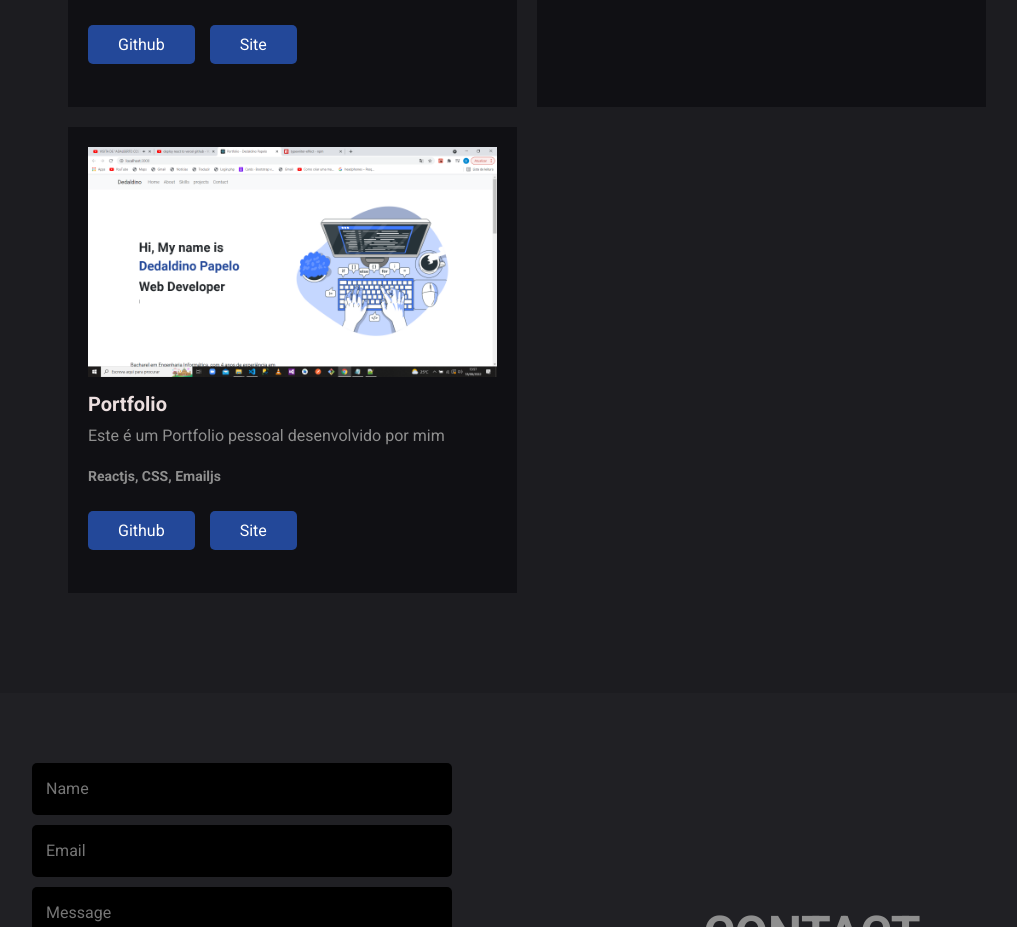
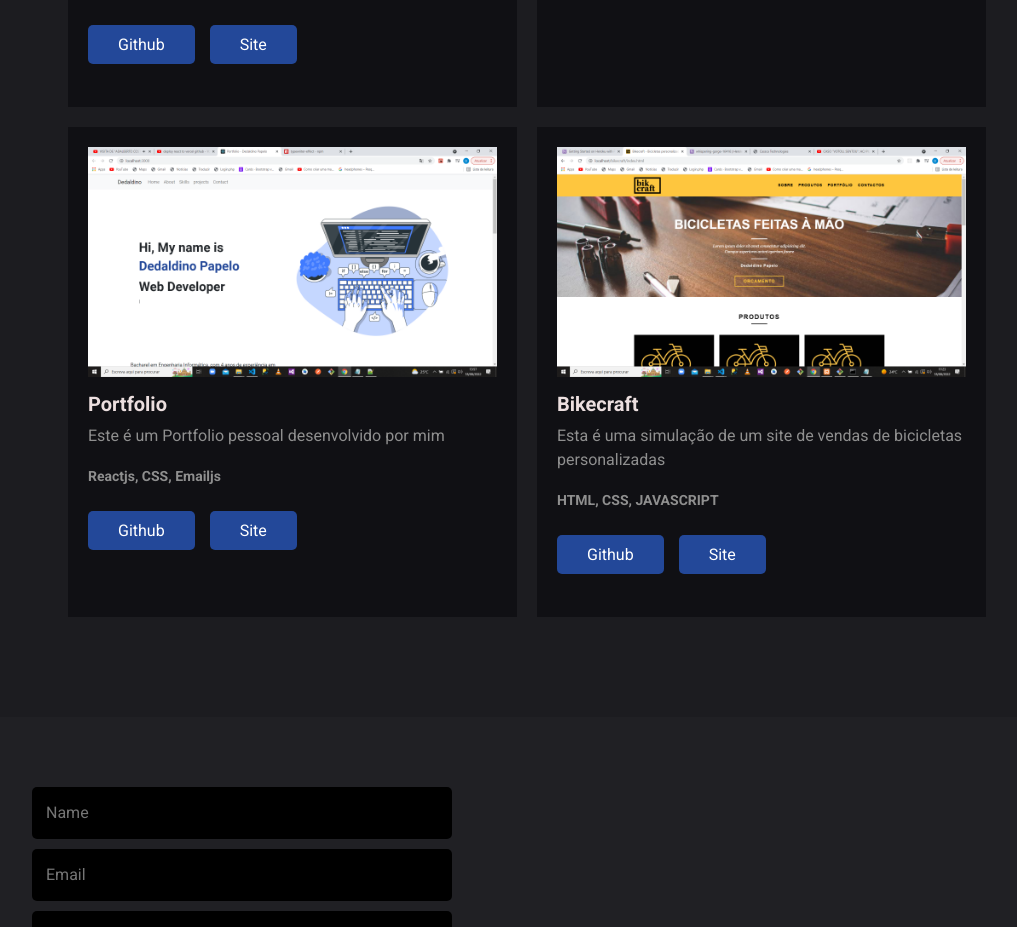
Before and after one commit to Dedaldino-Papelo/new-portfolio, a React (Create React App) app: page / in a window 1280 px wide. Shown: the part 1862-2789 px from the top of the page, without its empty margins (113-1130 px from the left). Built offline with nearby package versions, Linux system fonts and the light colour scheme.

Commit message:
add new projects

```diff
--- a/src/Project.js
+++ b/src/Project.js
@@ -1,6 +1,7 @@
 import yelp from './assets/img/yelpcamp.png'
 import EventPlatform from './assets/img/EventPlatform.png'
 import portfolio from './assets/img/portfolio.png'
+import Bikecraft from './assets/img/Bikecraft.png'
 
 const Projects = [
     {
@@ -36,6 +37,17 @@ const Projects = [
             github: "https://github.com/Dedaldino-Papelo/new-portfolio",
             live: "https://ignite-lab-event-platform-five-xi.vercel.app/"
         }
+    },
+    {
+        id: "4",
+        name: "Bikecraft",
+        descrition: "Esta é uma simulação de um site de vendas de bicicletas personalizadas",
+        image: `${Bikecraft}`,
+        stacks: "HTML, CSS, JAVASCRIPT",
+        url: {
+            github: "https://github.com/Dedaldino-Papelo/bikecraft",
+            live: "https://stormy-gorge-20152.herokuapp.com/"
+        }
     }
 
 ]
```
Also changed, not shown: src/assets/img/Bikecraft.png (added).
